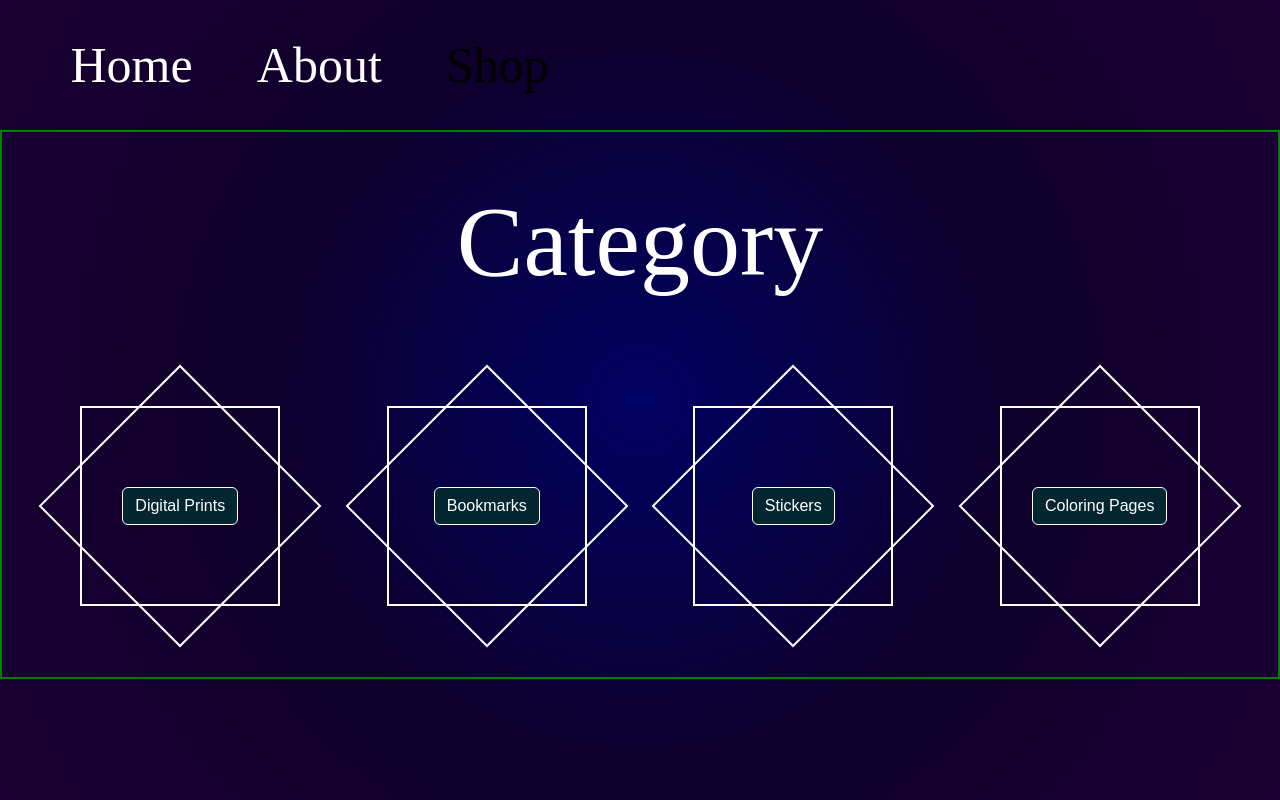
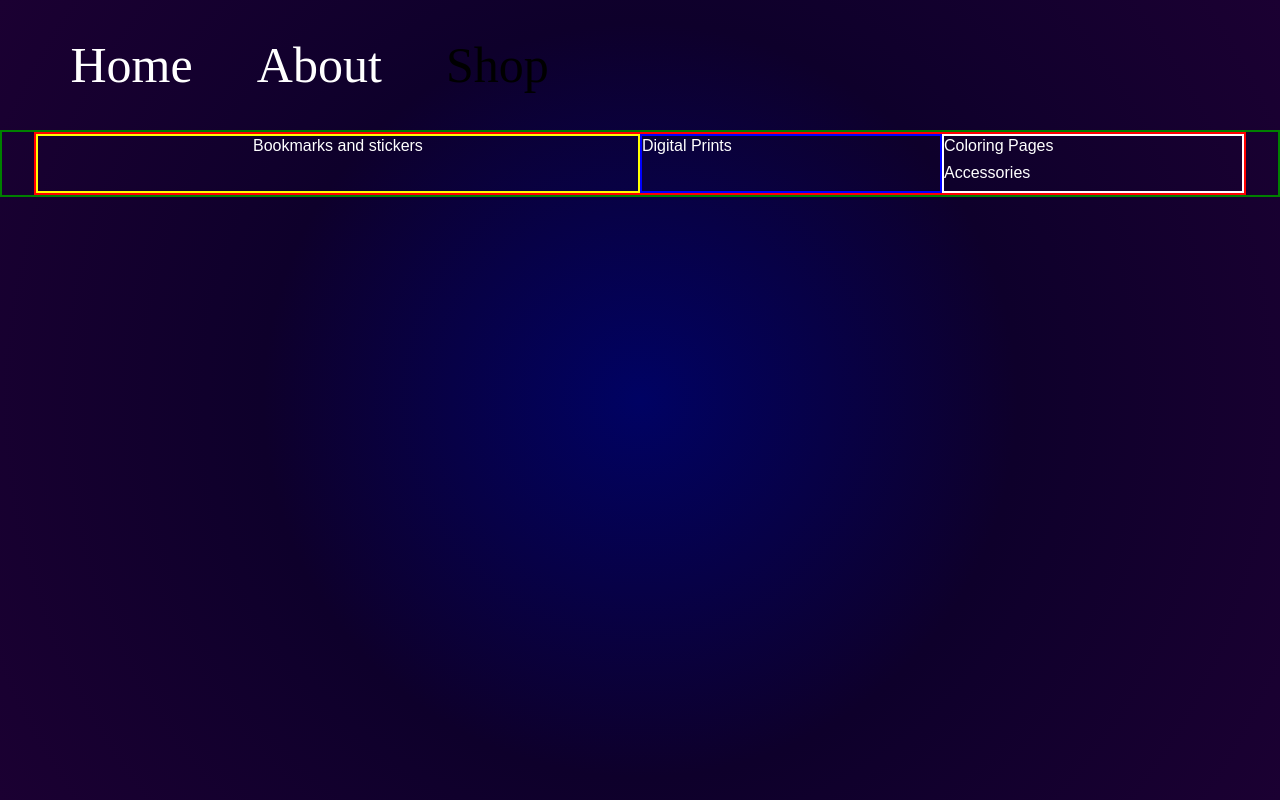
Before and after one commit to ashleyh5440/elsewhere-emporium, a React (Vite) app in the folder client/: page /shop in a window 1280 px wide. Built offline with nearby package versions, Linux system fonts and the light colour scheme; a web font is replaced by a local one.

Commit message:
set up shop page

```diff
--- a/client/src/main.jsx
+++ b/client/src/main.jsx
@@ -14,7 +14,7 @@ import Navigation from './components/Navigation';
 import Home from './pages/Home';
 import About from './pages/About';
 import Shop from './pages/Shop';
-import CategoryPage from './pages/Shop/CategoryPage';
+// import Accessories from './pages/Shop/Accessories';
 import Cart from './pages/Cart';
 import Checkout from './pages/Checkout';
 import Support from "./pages/Support";
@@ -39,12 +39,11 @@ const routes = [
     element: <Shop />,
     nodeRef: createRef()
   },
-  {
-    path: '/shop/:category',
-    // name: "Category",
-    element: <CategoryPage />,
-    nodeRef: createRef()
-  },
+  // {
+  //   path: '/shop/accessories',
+  //   element: <CategoryPage />,
+  //   nodeRef: createRef()
+  // },
   {
     path: '/cart',
     // name: "Cart",
--- a/client/src/pages/Shop/CategoryPage.jsx
+++ /dev/null
@@ -1,43 +0,0 @@
-import React from 'react';
-import { useParams } from 'react-router-dom';
-import Container from 'react-bootstrap/Container';
-import Row from 'react-bootstrap/Row';
-import Col from 'react-bootstrap/Col';
-
-import products from '../../data/index';
-import ProductCard from '../../components/ProductCard/CardProduct';
-
-const formatCategory = (slug) => {
-    return slug
-    .split('-')
-    .map(word => word[0].toUpperCase() + word.slice(1))
-    .join(' ');
-};
-
-function CategoryPage() {
-    const { category } = useParams();
-    const formattedCategory = formatCategory(category);
-
-    const filteredProducts = products.filter(
-        product => product.category === formattedCategory
-    );
-
-    return (
-        <section>
-              {/* <h2>{formattedCategory}</h2> */}
-              <Row>
-                {filteredProducts.length ? (
-                    filteredProducts.map(product => (
-                        <Col key={product.id} md={4} className="mb-4">
-                            <ProductCard product={product} />
-                        </Col>
-                    ))
-                ) : (
-                    <p>None found</p>
-                )}
-              </Row>
-        </section>
-    )
-}
-
-export default CategoryPage;
--- a/client/src/pages/Shop/index.jsx
+++ b/client/src/pages/Shop/index.jsx
@@ -1,62 +1,41 @@
-import products from '../../data/index';
-import ProductCard from '../../components/ProductCard/CardProduct';
+import React, { useEffect, useState, useRef } from "react";
+import { useQuery } from "@apollo/client";
+import { QUERY_PRODUCTS } from "../../utils/queries";
+import { NavLink, useNavigate } from 'react-router-dom';
+
+
+import Container from 'react-bootstrap/Container';
 import Row from 'react-bootstrap/Row';
 import Col from 'react-bootstrap/Col';
-import { useNavigate } from 'react-router-dom';
 import { Button } from 'react-bootstrap';
 
 import './style.css';
 
-const categories = [
-    'Digital Prints',
-    'Bookmarks',
-    'Stickers',
-    'Coloring Pages',
-];
+//have featured/sale items
 
 function Shop() {
-    const navigate = useNavigate();
-
-    const handleCategoryClick = (category) => {
-        const formatted = category.toLowerCase().replace(/\s+/g, '-');
-        navigate(`/shop/${formatted}`);
-    }
     return (
         <section className="shop-page">
-            <h1>Category</h1>
-            <Row>
-                {categories.map ((cat, i) => (
+            <div className="container1">
+                <div id="box1">
                     <div className="category-box">
-                        <div className="diamond"></div>
-                        <div className="square"></div>
-                        <Button
-                            key={i}
-                            varient="outline-dark"
-                            className="m-2"
-                            onClick={() => handleCategoryClick(cat)}
-                        >
-                            {cat}
-                        </Button>
+                        <h3>Bookmarks and stickers</h3>
                     </div>
-                    // <Button
-                    // key={i}
-                    // varient="outline-dark"
-                    // className="m-2"
-                    // onClick={() => handleCategoryClick(cat)}
-                    // >
-                    //     {cat}
-                    // </Button>
-                ))}
-            </Row>
-            {/* <Row className="product-list">
-                {products.map(product => (
-                    <Col key={product.id} md={4} className="mb-4">
-                        <ProductCard product={product} />
-                    </Col>
-                ))}
-            </Row> */}
+                </div>
+                <div id="box2">
+                    <div className="category-box">
+                        <h3>Digital Prints</h3>
+                    </div>
+                </div>
+                <div md="auto" id="box3">
+                    <div className="category-box">
+                        <h3>Coloring Pages</h3>
+                        <h3>Accessories</h3>
+                    </div>
+                </div>
+            </div>
         </section>
-    )
-};
+    );
+}
 
 export default Shop;
--- a/client/src/pages/Shop/style.css
+++ b/client/src/pages/Shop/style.css
@@ -4,36 +4,31 @@
     display: flex;
     flex-direction: column;
     align-items: center;
+    padding: 0%;
 }
 
-.shop-page .row {
+.container1 {
     width: 95%;
     display: flex;
     flex-direction: row;
-    justify-content: space-between;
-    flex-wrap: wrap;
+    border: 2px solid red;
 }
 
-.category-box {
-    width: 30%;
-    margin: 5% 3%;
-    position: relative;
-    width: 220px; /* adjust as needed */
-    height: 220px;
+#box1 {
+    border: 2px solid yellow;
     display: flex;
+    flex-direction: column;
     align-items: center;
-    justify-content: center;
+    width: 50% !important;
 }
 
-.category-box .diamond, .category-box .square {
-    position: absolute;
-    width: 200px;
-    height: 200px;
-    background-color: transparent;
+
+#box2 {
+    border: 2px solid blue;
+    width: 25%;
+}
+
+#box3 {
     border: 2px solid white;
-  }
-
-  .category-box .diamond {
-    transform: rotate(45deg);
-    z-index: 2;
-  }
+    width: 25%;
+}
```
Also changed, not shown: client/src/pages/Shop/Accessories.jsx (added), client/src/pages/Shop/ColoringPages.jsx (added), client/src/pages/Shop/DigitalPrints.jsx (added), 1 other file (tests, documents, lock files or other folders).
